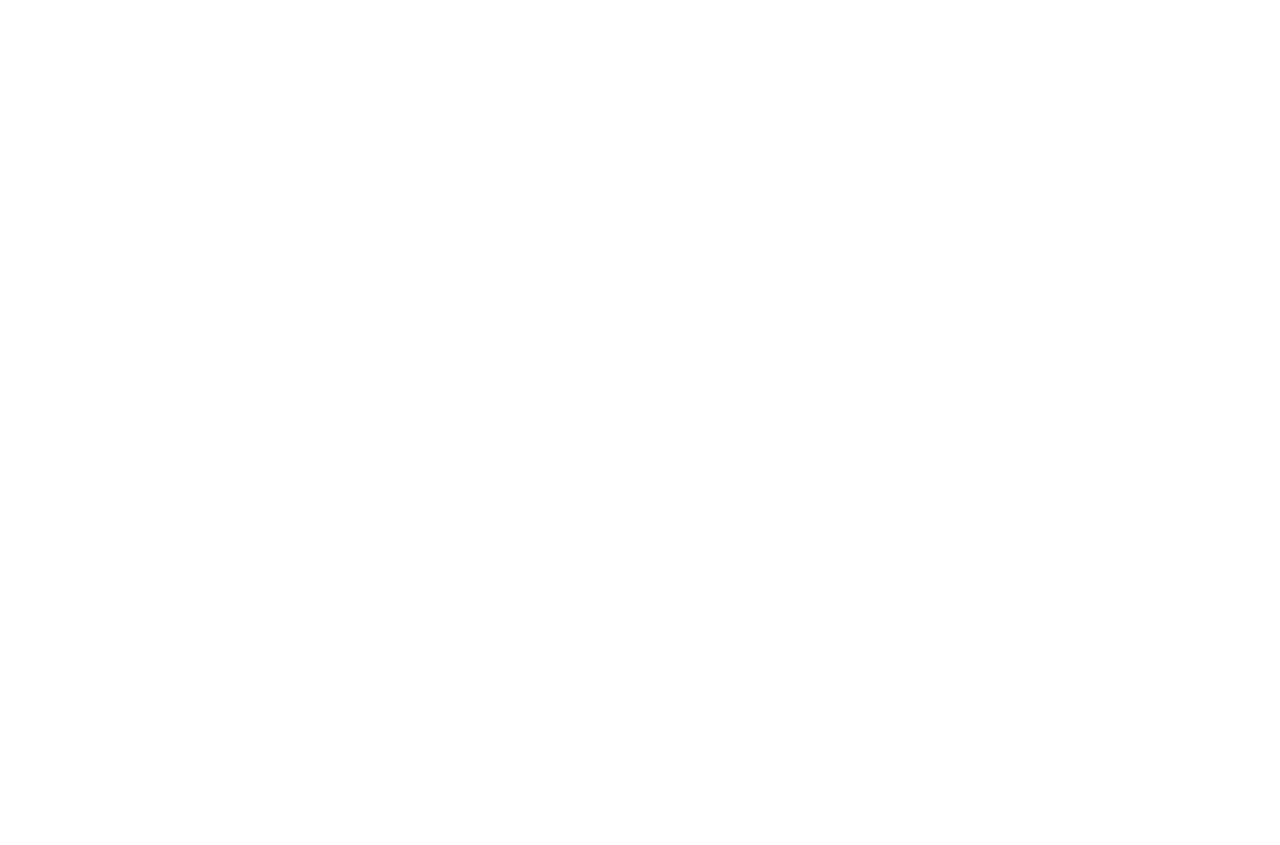
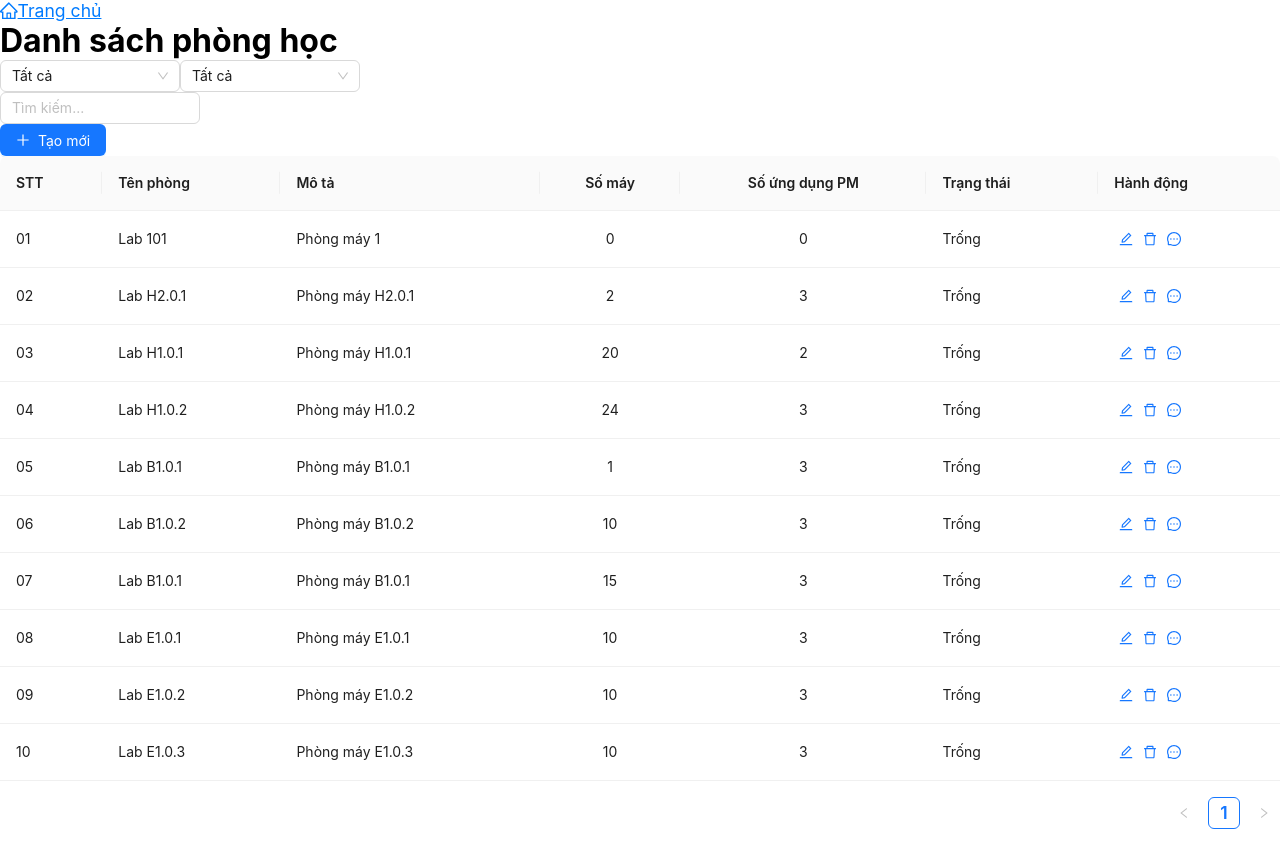
Before and after one commit to tin2709/TieuLuanTotNghiepFrontEnd, a React (Create React App) app in the folder quanlyphongmay/: page /homepage in a window 1280 px wide. Before the commit this address had no page. Before the commit the page ends 800 px from the top, so only its background shows below. Built offline with nearby package versions, Linux system fonts and the light colour scheme.

Commit message:
chuc nang dang nhap va giao dien ban dau trang chu

```diff
--- a/quanlyphongmay/package.json
+++ b/quanlyphongmay/package.json
@@ -10,6 +10,7 @@
     "@testing-library/jest-dom": "^5.16.5",
     "@testing-library/react": "^13.4.0",
     "@testing-library/user-event": "^13.5.0",
+    "antd": "^5.24.2",
     "axios": "^1.4.0",
     "base64-js": "^1.5.1",
     "canvas-confetti": "^1.9.3",
--- a/quanlyphongmay/src/App.js
+++ b/quanlyphongmay/src/App.js
@@ -1,6 +1,7 @@
 import './App.css';
 import Login from './components/Login';
-import Home from './components/Home';
+import Home from './components/Home/index';
+import HomePage from './components/Home/homepage';
 import Register from './components/Register';
 import ForgotPass from './components/Login/forgotpassword';
 import VerifyOtp from './components/Login/verifyotp';
@@ -13,6 +14,7 @@ function App() {
     <BrowserRouter>
     <Routes>
     <Route path="/home" element={<Home />} />
+      <Route path="/homepage" element={<HomePage />} />
     <Route path="/login" element={<Login />} />
     <Route path="/register" element={<Register />} />
     <Route path="/forgotpass" element={<ForgotPass />} />
--- /dev/null
+++ b/quanlyphongmay/src/components/Home/homepage.js
@@ -0,0 +1,106 @@
+import React, { useState } from "react";
+import { HomeOutlined, EditOutlined, DeleteOutlined, MessageOutlined, PlusOutlined } from '@ant-design/icons';
+import { Button, Input, Select, Table } from 'antd';
+import Swal from "sweetalert2";
+
+const { Option } = Select;
+
+// Mock data for the table
+const labRooms = [
+    { id: "01", name: "Lab 101", description: "Phòng máy 1", computers: 0, software: 0, status: "Trống" },
+    { id: "02", name: "Lab H2.0.1", description: "Phòng máy H2.0.1", computers: 2, software: 3, status: "Trống" },
+    { id: "03", name: "Lab H1.0.1", description: "Phòng máy H1.0.1", computers: 20, software: 2, status: "Trống" },
+    { id: "04", name: "Lab H1.0.2", description: "Phòng máy H1.0.2", computers: 24, software: 3, status: "Trống" },
+    { id: "05", name: "Lab B1.0.1", description: "Phòng máy B1.0.1", computers: 1, software: 3, status: "Trống" },
+    { id: "06", name: "Lab B1.0.2", description: "Phòng máy B1.0.2", computers: 10, software: 3, status: "Trống" },
+    { id: "07", name: "Lab B1.0.1", description: "Phòng máy B1.0.1", computers: 15, software: 3, status: "Trống" },
+    { id: "08", name: "Lab E1.0.1", description: "Phòng máy E1.0.1", computers: 10, software: 3, status: "Trống" },
+    { id: "09", name: "Lab E1.0.2", description: "Phòng máy E1.0.2", computers: 10, software: 3, status: "Trống" },
+    { id: "10", name: "Lab E1.0.3", description: "Phòng máy E1.0.3", computers: 10, software: 3, status: "Trống" },
+];
+
+export default function LabManagement() {
+    const [search, setSearch] = useState("");
+
+    return (
+        <div className="p-6">
+            {/* Breadcrumb */}
+            <nav className="flex items-center space-x-1 text-sm text-muted-foreground mb-6">
+                <a href="/" className="flex items-center hover:text-primary">
+                    <HomeOutlined className="h-4 w-4" />
+                    <span className="ml-1">Trang chủ</span>
+                </a>
+                {/* Other breadcrumb steps */}
+            </nav>
+
+            {/* Header */}
+            <div className="flex items-center justify-between mb-6">
+                <h1 className="text-2xl font-semibold">Danh sách phòng học</h1>
+            </div>
+
+            {/* Filters */}
+            <div className="flex items-center gap-4 mb-6">
+                <Select defaultValue="all" style={{ width: 180 }}>
+                    <Option value="all">Tất cả</Option>
+                </Select>
+
+                <Select defaultValue="all" style={{ width: 180 }}>
+                    <Option value="all">Tất cả</Option>
+                </Select>
+
+                <div className="flex-1">
+                    <Input
+                        placeholder="Tìm kiếm..."
+                        value={search}
+                        onChange={(e) => setSearch(e.target.value)}
+                        style={{ maxWidth: 200 }}
+                    />
+                </div>
+
+                <Button className="bg-green-600 hover:bg-green-700" icon={<PlusOutlined />} type="primary">
+                    Tạo mới
+                </Button>
+            </div>
+
+            {/* Table */}
+            <div className="border rounded-lg">
+                <Table dataSource={labRooms} rowKey="id">
+                    <Table.Column title="STT" dataIndex="id" />
+                    <Table.Column title="Tên phòng" dataIndex="name" />
+                    <Table.Column title="Mô tả" dataIndex="description" />
+                    <Table.Column title="Số máy" dataIndex="computers" align="center" />
+                    <Table.Column title="Số ứng dụng PM" dataIndex="software" align="center" />
+                    <Table.Column title="Trạng thái" dataIndex="status" />
+                    <Table.Column
+                        title="Hành động"
+                        render={(text, record) => (
+                            <div className="flex justify-center gap-2">
+                                <Button
+                                    icon={<EditOutlined />}
+                                    size="small"
+                                    type="link"
+                                    onClick={() => Swal.fire("Edit", `Edit room ${record.name}`, "info")}
+                                />
+                                <Button
+                                    icon={<DeleteOutlined />}
+                                    size="small"
+                                    type="link"
+                                    onClick={() => Swal.fire("Delete", `Delete room ${record.name}`, "warning")}
+                                />
+                                <Button
+                                    icon={<MessageOutlined />}
+                                    size="small"
+                                    type="link"
+                                    onClick={() => Swal.fire("Message", `Message to room ${record.name}`, "question")}
+                                />
+                            </div>
+                        )}
+                    />
+                </Table>
+            </div>
+
+            {/* Footer */}
+
+        </div>
+    );
+}
--- a/quanlyphongmay/src/components/Login/index.js
+++ b/quanlyphongmay/src/components/Login/index.js
@@ -1,27 +1,34 @@
 import { useState } from "react";
-import { Link } from "react-router-dom";
+import { Link, useNavigate } from "react-router-dom";
 import Swal from "sweetalert2";
 import "./style.css";
-import ava from "../../img/addAvatar.png";
 
-export default function Home() {
+export default function Login() {
   const [ckbRemeber, setCkbRemeber] = useState(true);
-  const [avatar, setAvatar] = useState({
-    file: null,
-    url: "",
-  });
+  const navigate = useNavigate(); // Hook for navigation
 
   // Checkbox handler for remember me
   const handleChangeCheckbox = (e) => {
     setCkbRemeber(e.target.checked);
   };
+  const [formData, setFormData] = useState({
+    username: "",
+    password: "",
+  });
+  const handleInputChange = (e) => {
+    const { name, value } = e.target;
+    setFormData({
+      ...formData,
+      [name]: value,
+    });
+  };
 
   // Handle form submission for login
-  const handleSubmitLogin = (e) => {
+  const handleSubmitLogin = async (e) => {
     e.preventDefault();
+    const { username,password } = formData;
 
-    const username = document.getElementById("username").value;
-    const password = document.getElementById("password").value;
+
 
     // Validate inputs
     if (!username || !password) {
@@ -31,12 +38,70 @@ export default function Home() {
         text: "Vui lòng điền đầy đủ thông tin!",
       });
     } else {
-      // Handle login submission (this part can be your login logic)
+      try {
+        const student = {
+          username: username,
+          password: password,
+
+        };
+        // Prepare the data to be sent to the backend
+        const formData = new FormData();
+        formData.append("username", student.username);
+        formData.append("password", student.password);
+
+        // Send login request using fetch
+        const response = await fetch("https://localhost:8080/login", {
+          method: "POST",
+          body: formData, // Send FormData directly
+        });
+
+        if (response.ok) {
+          const data = await response.json();
+          const token = data.token;
+
+          // Save the token (in localStorage or state)
+          localStorage.setItem("authToken", token); // You could use a global state for this as well
+
+          // Success alert
           Swal.fire({
             icon: "success",
             title: "Đăng nhập thành công!",
             text: "Bạn đã đăng nhập thành công!",
+          }).then(() => {
+            // Redirect to home page or dashboard
+            navigate("/homepage");
           });
+        } else if (response.status === 401) {
+          // Unauthorized error (wrong username or password)
+          Swal.fire({
+            icon: "error",
+            title: "Đăng nhập thất bại",
+            text: "Mật khẩu hoặc tài khoản không đúng!",
+          });
+        } else if (response.status === 404) {
+          // Account not found error
+          Swal.fire({
+            icon: "error",
+            title: "Đăng nhập thất bại",
+            text: "Tài khoản không tồn tại!",
+          });
+        } else {
+          // General error
+          Swal.fire({
+            icon: "error",
+            title: "Có lỗi xảy ra",
+            text: "Vui lòng thử lại sau!",
+          });
+        }
+      } catch (error) {
+        // Handle any errors that occur during the fetch
+        Swal.fire({
+          icon: "error",
+          title: "Có lỗi xảy ra",
+          text: error.message || "Vui lòng thử lại sau!",
+        });
+        console.error(error);
+      }
     }
   };
 
@@ -56,7 +121,6 @@ export default function Home() {
 
                 {/* Login Form */}
                 <form onSubmit={handleSubmitLogin}>
-
                   {/* Username */}
                   <div className="form-group mb-4">
                     <label htmlFor="username" className="form-label">
@@ -65,12 +129,15 @@ export default function Home() {
                     <input
                         type="text"
                         id="username"
+                        name="username"
                         className="form-control"
                         placeholder="Nhập tài khoản"
+                        value={formData.username}
+                        onChange={handleInputChange}
                     />
                   </div>
 
-                  {/* Password */}
+                  {/* Email */}
                   <div className="form-group mb-4">
                     <label htmlFor="password" className="form-label">
                       Mật khẩu
@@ -78,8 +145,11 @@ export default function Home() {
                     <input
                         type="password"
                         id="password"
+                        name="password"
                         className="form-control"
                         placeholder="Nhập mật khẩu"
+                        value={formData.password}
+                        onChange={handleInputChange}
                     />
                   </div>
 
@@ -90,19 +160,18 @@ export default function Home() {
                     </button>
                   </div>
                 </form>
-                <br/>
+                <br />
 
                 {/* Link to Register page */}
-
                 <Link to="/register" className="text-primary">
                   Register here
                 </Link>
-               <br/><br/>
+                <br />
+                <br />
 
                 <Link to="/forgotpass" className="text-primary">
                   Quên mật khẩu
                 </Link>
-
               </div>
             </div>
           </div>
```
Also changed, not shown: 1 other file (tests, documents, lock files or other folders). Lines whose indentation alone changed are shown as unchanged.
